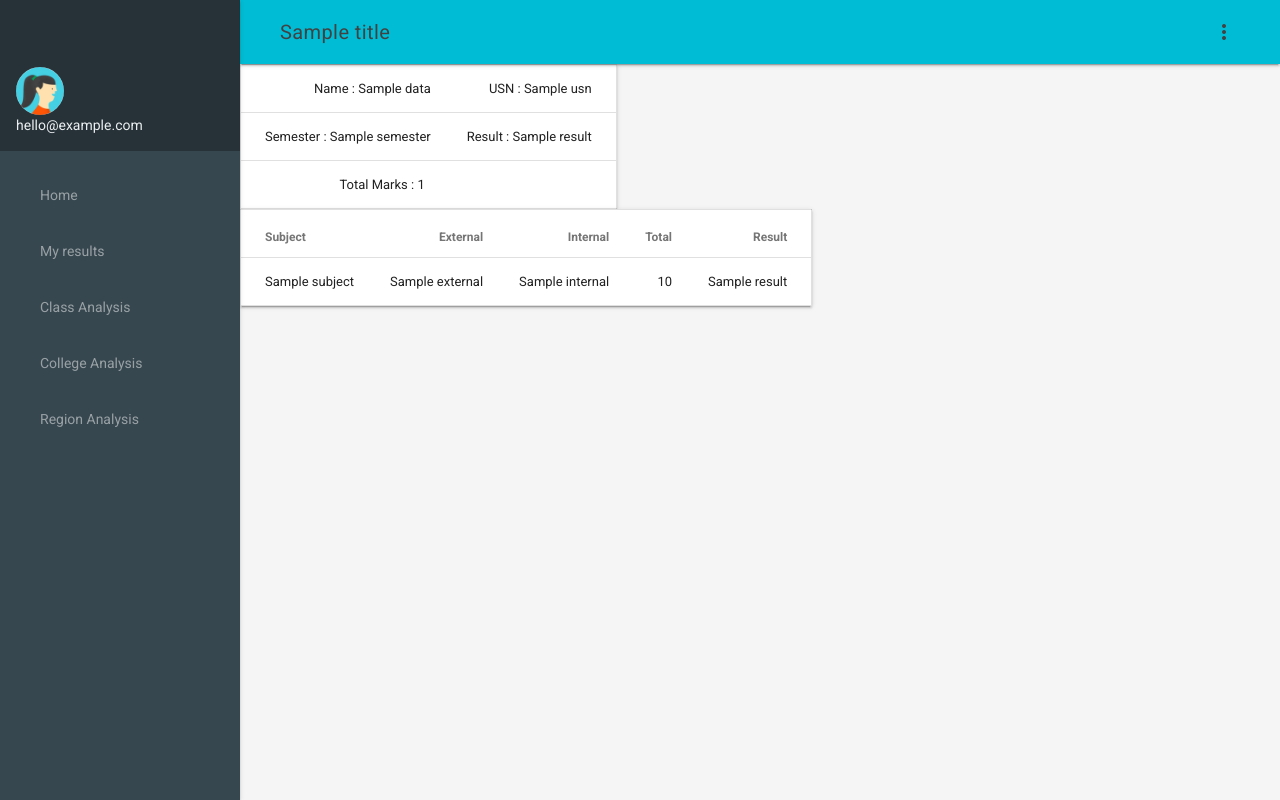
After one commit to abhijith0505/VTU-Result-Analyser, a Flask app: template templates/myResults.html in a window 1280 px wide. The commit adds this page. Run offline with Flask 2, Linux system fonts and the light colour scheme; the template is opened without the code that fills it: most values are stand-ins (such as "Sample title", 1, 10 or a date in 2020); some libraries are stand-ins or nearby versions.

Commit message:
Add My results tab

```diff
--- a/helpers.py
+++ b/helpers.py
@@ -5,6 +5,8 @@ from lxml import etree, html
 import requests
 import urllib2
 import threading
+from bson.json_util import dumps
+
 
 NUM_OF_STUDENTS = 150
 RESPONSE_COUNT = 0
@@ -243,3 +245,22 @@ def insert_region_results_multithreaded(COLLEGE_CODES, num_threads=5):
     t = threading.Thread(target=insert_region_results, args=(COLLEGE_CODES[(i+1)*cpt:],))
     threads.append(t)
     t.start()
+
+
+def getOneStudentJson(college_code='1mv',year='14',branch='is',regno=45):
+    client = MongoClient()
+
+    db = client.results
+
+    students = db.students
+
+    student = students.find_one({"usn" : (college_code + year
+		+branch + str(regno).zfill(3)).upper()})
+
+    if student:
+		return dumps(student) #dumps is used to convert bson format of mongodb to json
+
+    else :
+		student = student_results(college_code,year,branch,regno)
+		db.students.insert_one(student)
+		return dumps(student)
--- a/main.py
+++ b/main.py
@@ -1,8 +1,8 @@
-from flask import Flask,render_template,redirect,url_for
-from helpers import insert_region_results,student_results
+from flask import Flask,render_template,redirect,url_for,json
+from helpers import insert_region_results,student_results,getOneStudentJson
 from collections import OrderedDict
 from pymongo import MongoClient
-import json, re
+import json, re, requests
 from bson.json_util import dumps
 
 app = Flask(__name__)
@@ -36,7 +36,26 @@ def page_not_found(e):
 def mainInit():
 	if db.flags.count()!=1:
 		dbInit()
-	return render_template('home.html')
+	return render_template('home.html', title='Home')
+
+@app.route("/myResults")
+def myResults():
+    data=getOneStudentJson()
+
+    return render_template('myResults.html', title='My Results',data=json.loads(data))
+
+@app.route("/classAnalysis")
+def classAnalysis():
+	return render_template('classAnalysis.html', title='Class Analysis')
+
+@app.route("/collegeAnalysis")
+def collegeAnalysis():
+	return render_template('collegeAnalysis.html', title='College Analysis')
+
+@app.route("/regionAnalysis")
+def regionAnalysis():
+	return render_template('regionAnalysis.html', title='Region Analysis')
+
 
 @app.route("/HomePage") #Ignore this route. Required for my system. Some stupid issue
 def stupidRedirect():
@@ -44,14 +63,7 @@ def stupidRedirect():
 
 @app.route("/api/oneStudent/<college_code>/<year>/<branch>/<int:regno>")
 def getOneStudent(college_code,year,branch,regno):
-	student = students.find_one({"usn" : (college_code + year
-		+branch + str(regno).zfill(3)).upper()})
-	if student:
-		return dumps(student) #dumps is used to convert bson format of mongodb to json
-	else :
-		student = student_results(college_code,year,branch,regno)
-		db.students.insert_one(student)
-		return dumps(student)
+    return getOneStudentJson(college_code=college_code,year=year,branch=branch,regno=regno)
 
 @app.route("/api/oneCollege/<college_code>")
 def getOneCollege(college_code):
--- a/templates/base.html
+++ b/templates/base.html
@@ -22,7 +22,7 @@
     <meta http-equiv="X-UA-Compatible" content="IE=edge">
     <meta name="description" content="A front-end template that helps you build fast, modern mobile web apps.">
     <meta name="viewport" content="width=device-width, initial-scale=1.0, minimum-scale=1.0">
-    <title>Material Design Lite</title>
+    <title>{{ title }}</title>
 
     <!-- Add to homescreen for Chrome on Android -->
     <meta name="mobile-web-app-capable" content="yes">
--- /dev/null
+++ b/templates/components/resultsTable.html
@@ -0,0 +1,42 @@
+<table class="mdl-data-table mdl-js-data-table  mdl-shadow--2dp">
+  <thead>
+    <tr>
+      <th class="mdl-data-table__cell--non-numeric">
+        Subject
+      </th>
+      <th>
+        External
+      </th>
+      <th>
+        Internal
+      </th>
+      <th>
+        Total
+      </th>
+      <th>
+        Result
+      </th>
+    </tr>
+  </thead>
+  <tbody>
+    {% for Subject in data.subject_marks%}
+      <tr>
+        <td class="mdl-data-table__cell--non-numeric">
+          {{Subject.subject}}
+        </td>
+        <td>
+          {{Subject.external}}
+        </td>
+        <td>
+          {{Subject.internal}}
+        </td>
+        <td>
+          {{Subject.total}}
+        </td>
+        <td>
+          {{Subject.result}}
+        </td>
+      </tr>
+    {% endfor %}
+  </tbody>
+</table>
--- a/templates/header.html
+++ b/templates/header.html
@@ -1,6 +1,6 @@
 <header class="demo-header mdl-layout__header ">
     <div class="mdl-layout__header-row">
-        <span class="mdl-layout-title">Home</span>
+        <span class="mdl-layout-title">{{ title }}</span>
         <div class="mdl-layout-spacer"></div>
         <button class="mdl-button mdl-js-button mdl-js-ripple-effect mdl-button--icon" id="hdrbtn">
     <i class="material-icons">more_vert</i>
--- /dev/null
+++ b/templates/myResults.html
@@ -0,0 +1,35 @@
+{% extends "base.html" %}
+
+{% block main %}
+
+
+
+
+<table class="mdl-data-table mdl-js-data-table  mdl-shadow--2dp">
+  <tr>
+    <td>
+      Name : {{ data.name }}
+    </td>
+    <td>
+      USN : {{ data.usn }}
+    </td>
+  </tr>
+  <tr>
+    <td>
+      Semester : {{ data.semester }}
+    </td>
+    <td>
+      Result : {{ data.result }}
+    </td>
+  </tr>
+  <tr>
+    <td>
+      Total Marks : {{ data.total_marks }}
+    </td>
+  </tr>
+</table>
+
+{% include 'components/resultsTable.html' %}
+
+
+{% endblock %}
--- a/templates/navigation.html
+++ b/templates/navigation.html
@@ -4,16 +4,10 @@
         <span>hello@example.com</span>
     </header>
     <nav class="demo-navigation mdl-navigation mdl-color--blue-grey-800">
-        <a class="mdl-navigation__link" href=""><i class="mdl-color-text--blue-grey-400 material-icons" role="presentation">home</i>Offline Data</a>
-        <a class="mdl-navigation__link" href=""><i class="mdl-color-text--blue-grey-400 material-icons" role="presentation">inbox</i>Inbox</a>
-        <a class="mdl-navigation__link" href=""><i class="mdl-color-text--blue-grey-400 material-icons" role="presentation">delete</i>Trash</a>
-        <a class="mdl-navigation__link" href=""><i class="mdl-color-text--blue-grey-400 material-icons" role="presentation">report</i>Spam</a>
-        <a class="mdl-navigation__link" href=""><i class="mdl-color-text--blue-grey-400 material-icons" role="presentation">forum</i>Forums</a>
-        <a class="mdl-navigation__link" href=""><i class="mdl-color-text--blue-grey-400 material-icons" role="presentation">flag</i>Updates</a>
-        <a class="mdl-navigation__link" href=""><i class="mdl-color-text--blue-grey-400 material-icons" role="presentation">local_offer</i>Promos</a>
-        <a class="mdl-navigation__link" href=""><i class="mdl-color-text--blue-grey-400 material-icons" role="presentation">shopping_cart</i>Purchases</a>
-        <a class="mdl-navigation__link" href=""><i class="mdl-color-text--blue-grey-400 material-icons" role="presentation">people</i>Social</a>
-        <div class="mdl-layout-spacer"></div>
-        <a class="mdl-navigation__link" href=""><i class="mdl-color-text--blue-grey-400 material-icons" role="presentation">help_outline</i><span class="visuallyhidden">Help</span></a>
+        <a class="mdl-navigation__link" href="{{ url_for('mainInit') }}">Home</a>
+        <a class="mdl-navigation__link" href="{{ url_for('myResults') }}">My results</a>
+        <a class="mdl-navigation__link" href="{{ url_for('classAnalysis') }}">Class Analysis</a>
+        <a class="mdl-navigation__link" href="{{ url_for('collegeAnalysis') }}">College Analysis</a>
+        <a class="mdl-navigation__link" href="{{ url_for('regionAnalysis') }}">Region Analysis</a>
     </nav>
 </div>
```
Also changed, not shown: templates/classAnalysis.html (added, +10 -0 lines), templates/collegeAnalysis.html (added, +10 -0 lines), templates/regionAnalysis.html (added, +10 -0 lines).
